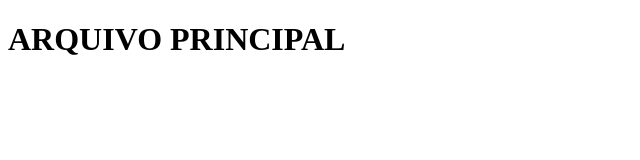
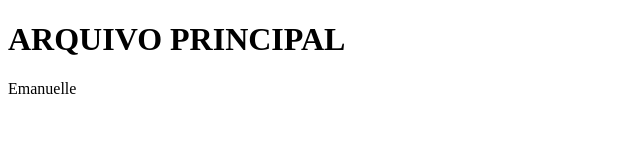
Before and after one commit to felipegsantos9/aula-teste-git, a plain HTML site: page index.html in a window 1280 px wide. Shown: the full height of the page, 0-640 px from the left. Drawn offline with Linux system fonts and the light colour scheme.

Commit message:
teste nome

```diff
--- a/index.html
+++ b/index.html
@@ -9,5 +9,6 @@
     <h1>
         ARQUIVO PRINCIPAL
     </h1>
+    <p>Emanuelle</p>
 </body>
 </html>
```
